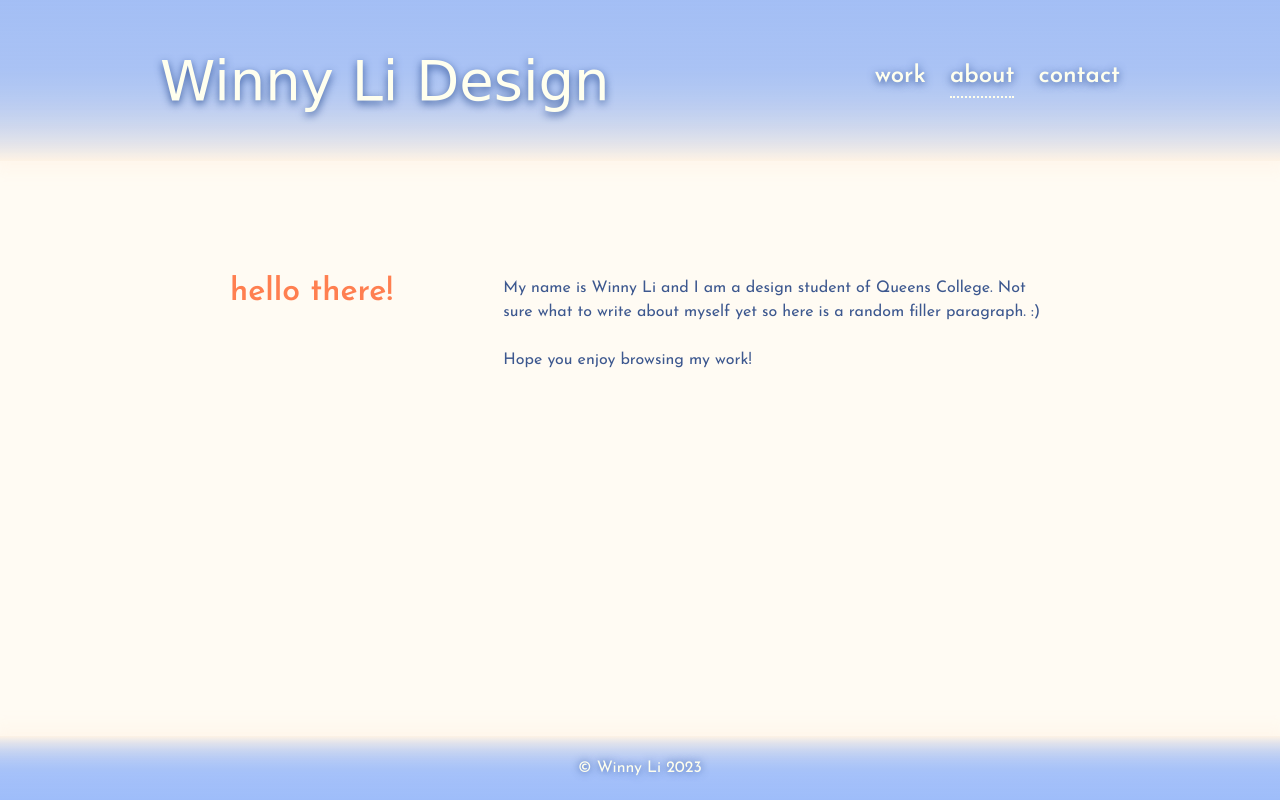
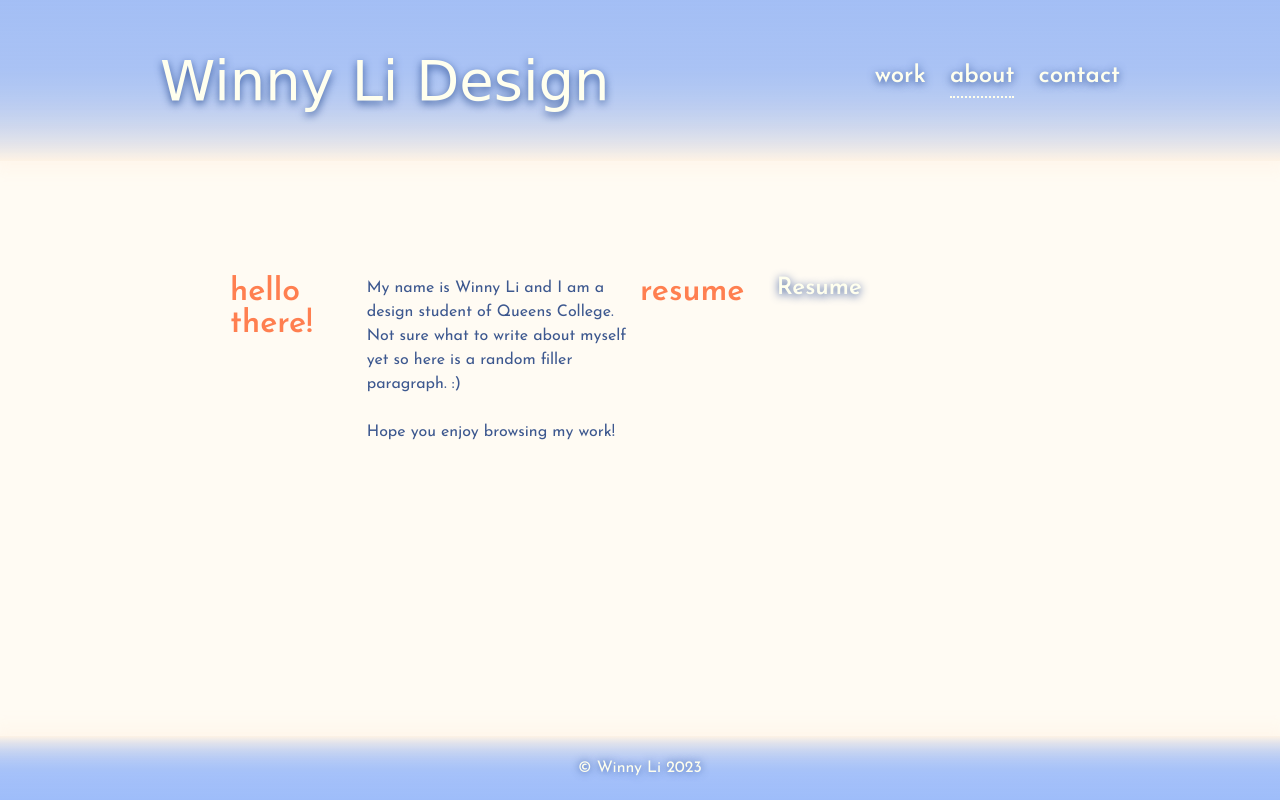
Before and after one commit to cookiecat05/cookiecat05.github.io, a plain HTML site: page about/about.html in a window 1280 px wide. Drawn offline with Linux system fonts and the light colour scheme; a web font is replaced by a local one.

Commit message:
edit about page, upload test resume file

```diff
--- a/about/about.html
+++ b/about/about.html
@@ -34,6 +34,14 @@
         <br/>
         Hope you enjoy browsing my work!
       </p>
+
+      <h2>
+        resume
+      </h2>
+
+      <p>
+        <a href="ResumeTest02.pdf" download>Resume</a>
+      </p>
     </main>
   </div>
 
```
Also changed, not shown: 1 other file.
